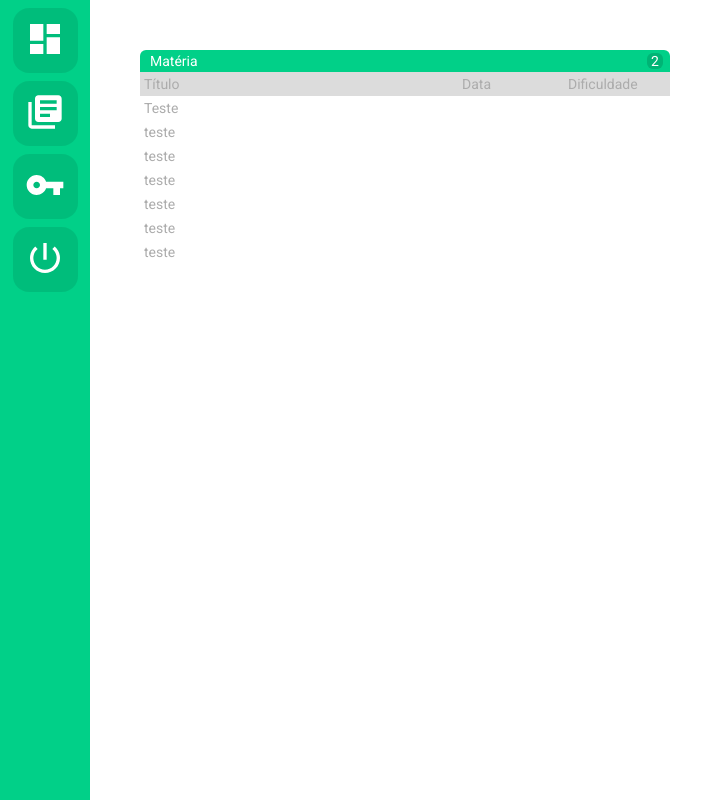
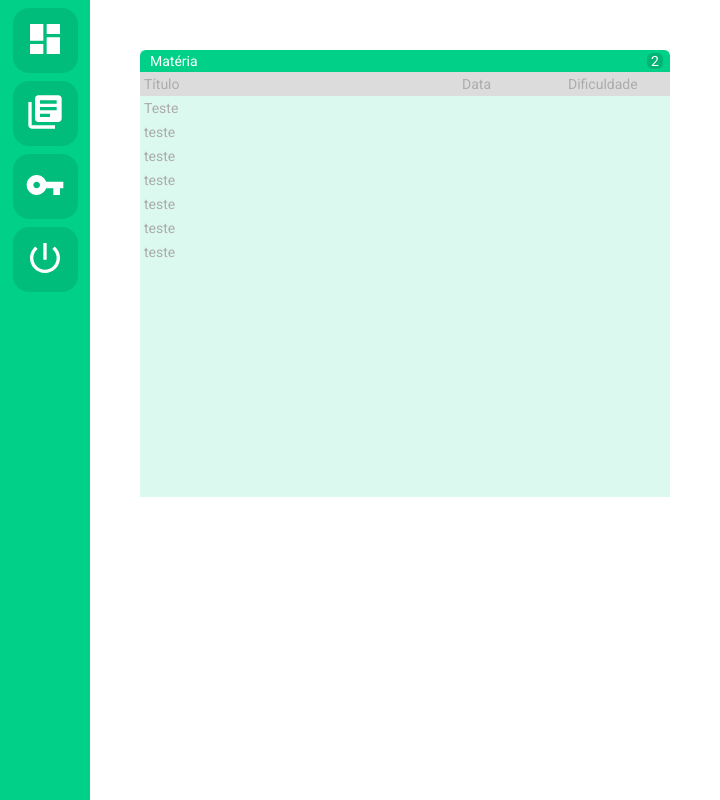
Before and after one commit to GioF/Tubiba-front, a React (Create React App) app: page /dashboard in a window 1280 px wide. Shown: the whole page, without its empty margins (0-720 px from the left). Built offline with nearby package versions, Linux system fonts and the light colour scheme.

Commit message:
giving additional  component contrast

```diff
--- a/src/components/DashboardCard/styles.js
+++ b/src/components/DashboardCard/styles.js
@@ -6,6 +6,7 @@ export const Container = styled.div`
   border-radius: 6px;
   */
   color: #FFF;
+  background-color: #01d08824;
 
   width: 100%;
 
```
